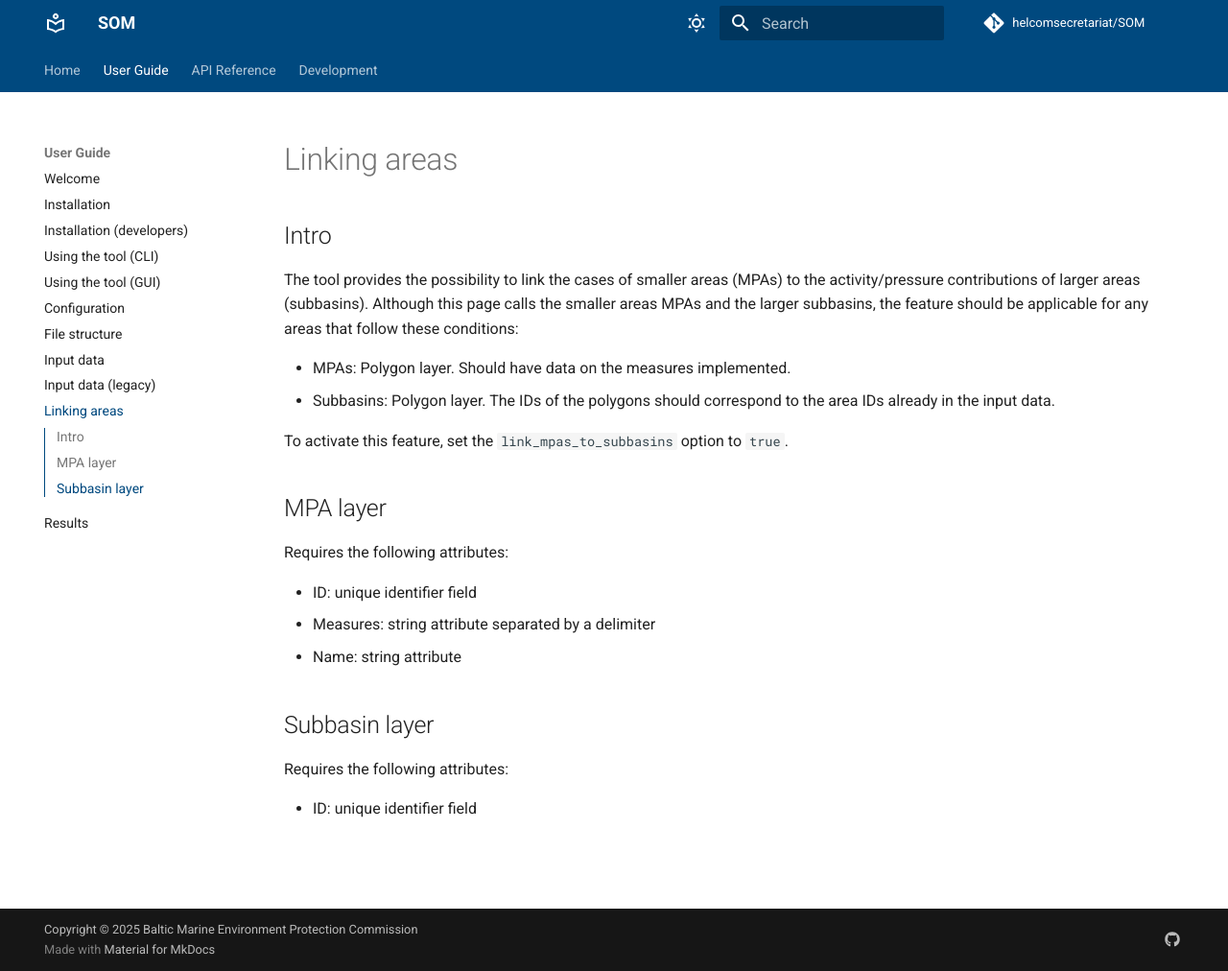
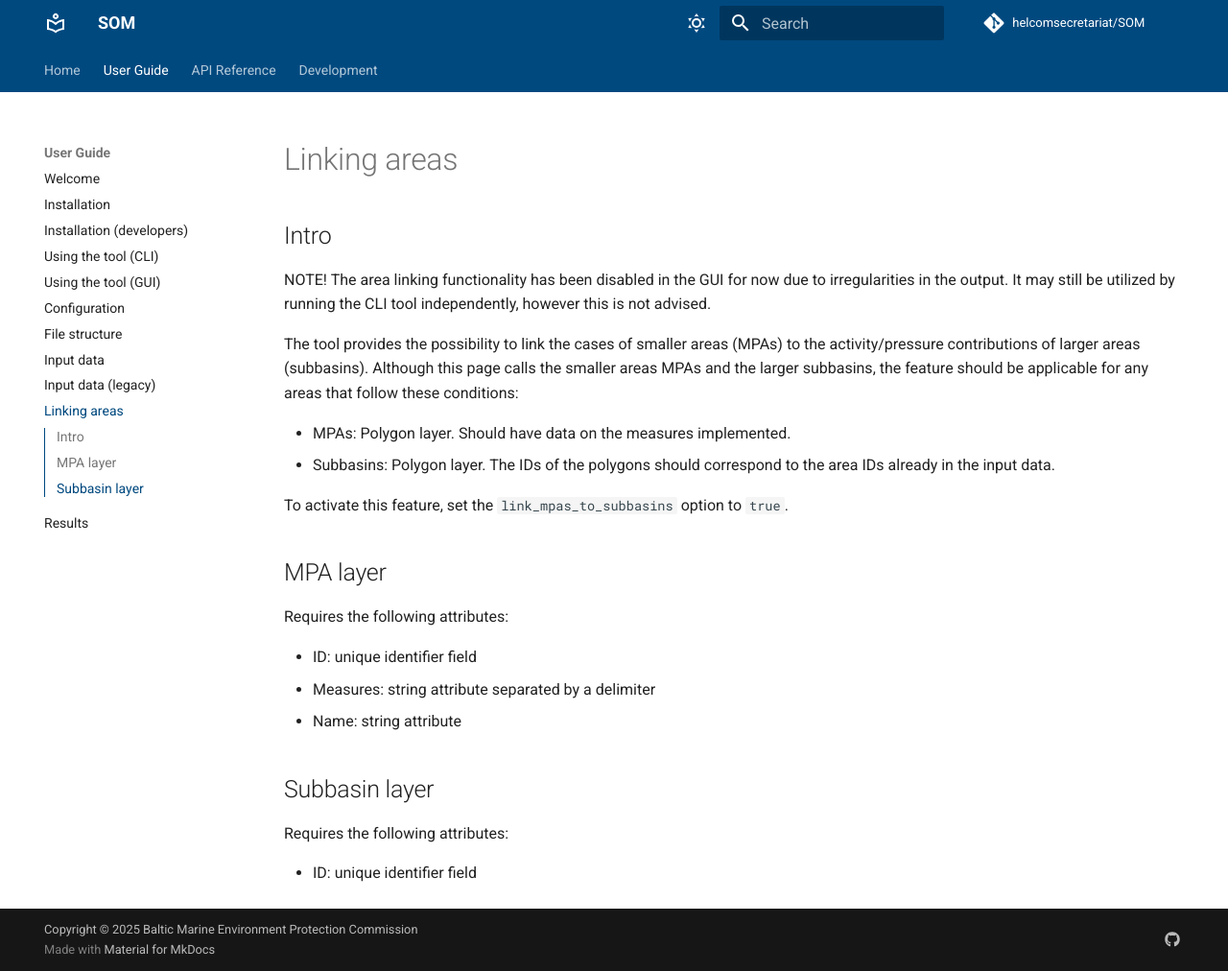
Before and after one commit to helcomsecretariat/SOM, an MkDocs documentation site: the page built from docs/guide/linking-areas.md, in a window 1280 px wide and 1012 px high. Shown: the whole window at 96% size. Built offline with MkDocs 1.6.1 and Material for MkDocs 9.7.7, drawn with Linux system fonts in a browser that asks for light colours; comment, search, counter and statistics services are not loaded.

Commit message:
hid area linking for now

```diff
--- a/docs/guide/linking-areas.md
+++ b/docs/guide/linking-areas.md
@@ -1,4 +1,6 @@
 ## Intro
+
+NOTE! The area linking functionality has been disabled in the GUI for now due to irregularities in the output. It may still be utilized by running the CLI tool independently, however this is not advised.
 
 The tool provides the possibility to link the cases of smaller areas (MPAs) to the activity/pressure contributions of larger areas (subbasins). Although this page calls the smaller areas MPAs and the larger subbasins, the feature should be applicable for any areas that follow these conditions:
 
```
Also changed, not shown: 1 other file.
